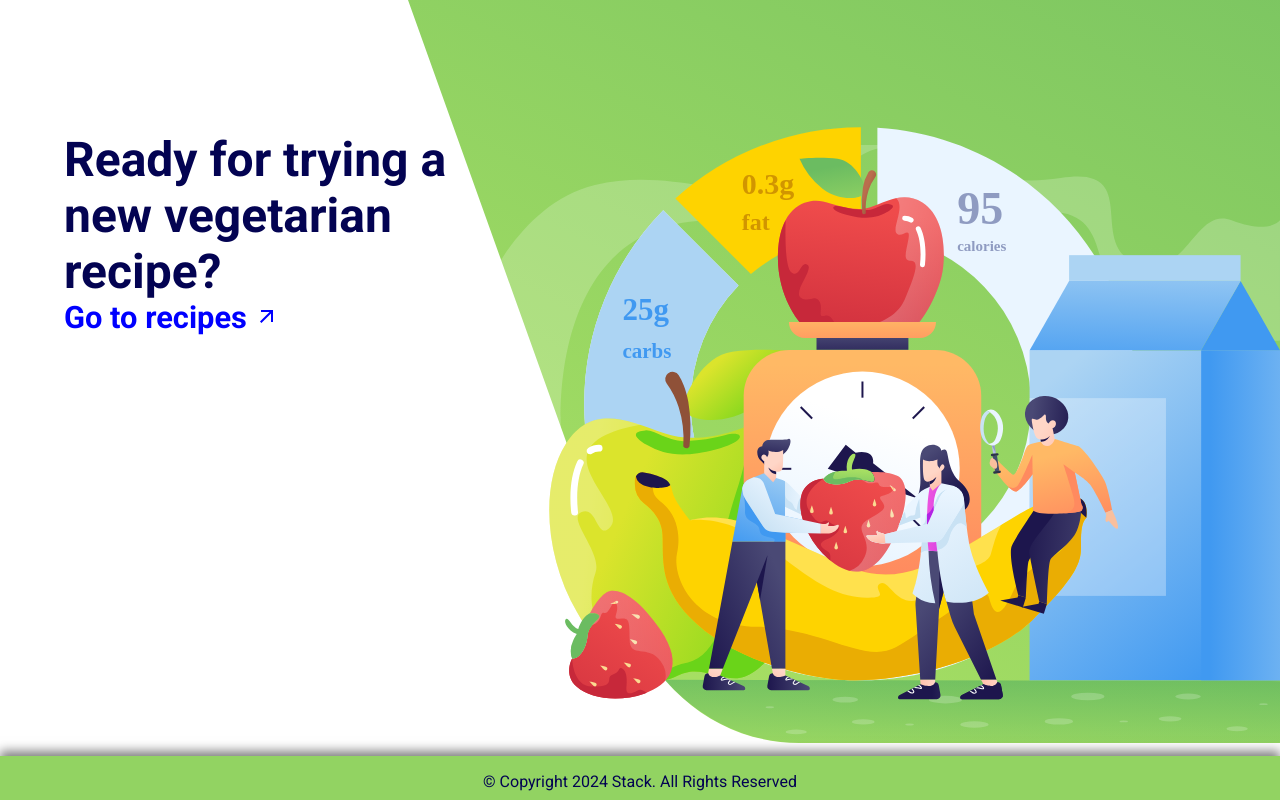
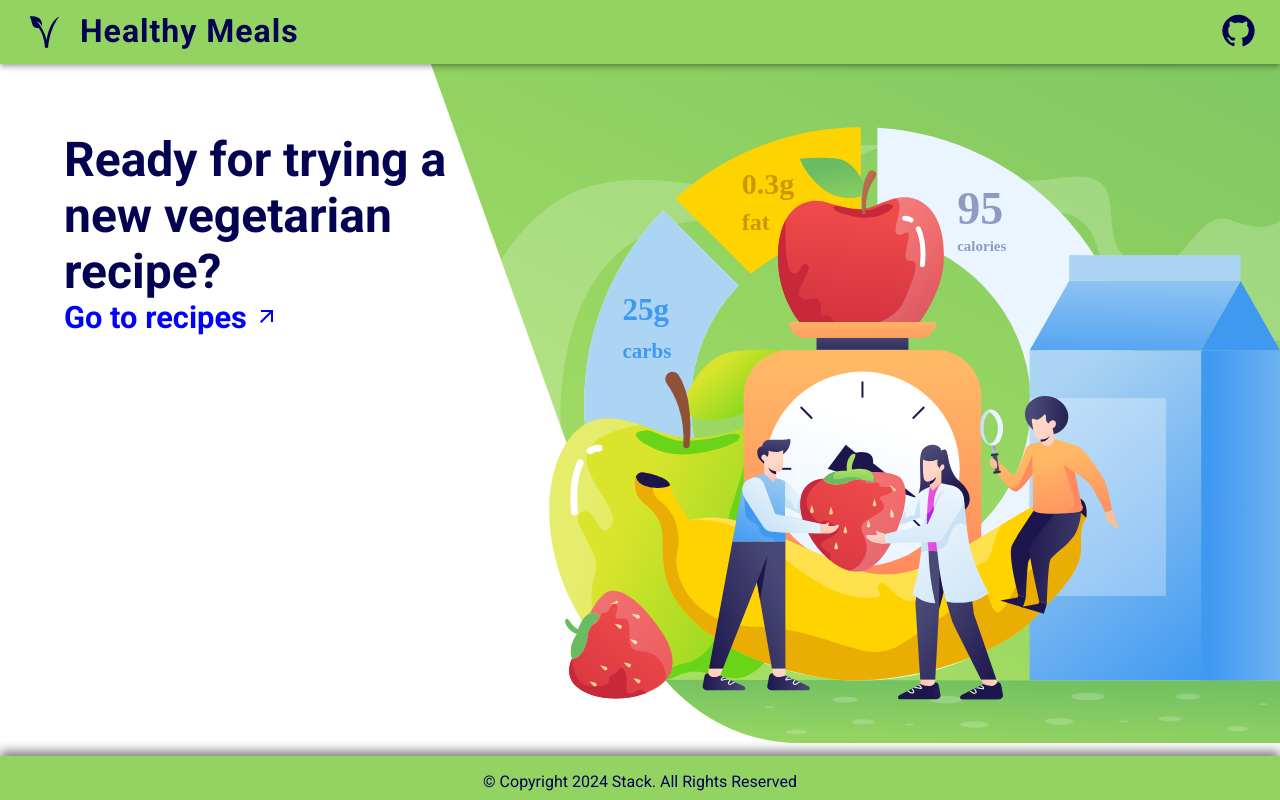
Before and after one commit to baketti/Recipes-app, a Next.js app: page / in a window 1280 px wide. Built offline with nearby package versions, Linux system fonts and the light colour scheme.

Commit message:
Appbar component renamed to AppsBar for possible name casing issue

```diff
--- a/src/components/AppBar/index.tsx
+++ b/src/components/AppsBar/index.tsx
@@ -11,9 +11,9 @@ import logo from "@/assets/logo.svg";
 import GitHubIcon from '@mui/icons-material/GitHub';
 import Link from 'next/link';
 
-type AppBarProps = {};
+type AppsBarProps = {};
 
-export const Appbar = memo(({}: AppBarProps) => {
+export const AppsBar = memo(({}: AppsBarProps) => {
   return (
       <AppBar>
         <Toolbar>
@@ -59,4 +59,4 @@ export const Appbar = memo(({}: AppBarProps) => {
   );
 });
 
-Appbar.displayName = "Appbar";
+AppsBar.displayName = "AppsBar";
--- a/src/components/PageContainer/index.tsx
+++ b/src/components/PageContainer/index.tsx
@@ -9,8 +9,7 @@ import {
 } from "@mui/material";
 import { Footer } from "@/components/Footer";
 import { lightTheme } from "@/themes";
-/* import { Appbar } from "@/components/Appbar";
- */
+import { AppsBar } from "@/components/AppsBar";
 
 type PageContainerProps = {
   background?: string;
@@ -50,7 +49,7 @@ export const PageContainer = memo(
               minHeight: "100vh",
             }}
           >
-             {/*  <Appbar /> */}
+              <AppsBar />
               <Container maxWidth="lg" sx={{ minHeight: "100vh" }}>
                 <Stack
                   sx={{
@@ -71,4 +70,5 @@ export const PageContainer = memo(
     );
   },
 );
+
 PageContainer.displayName = "PageContainer";
```
